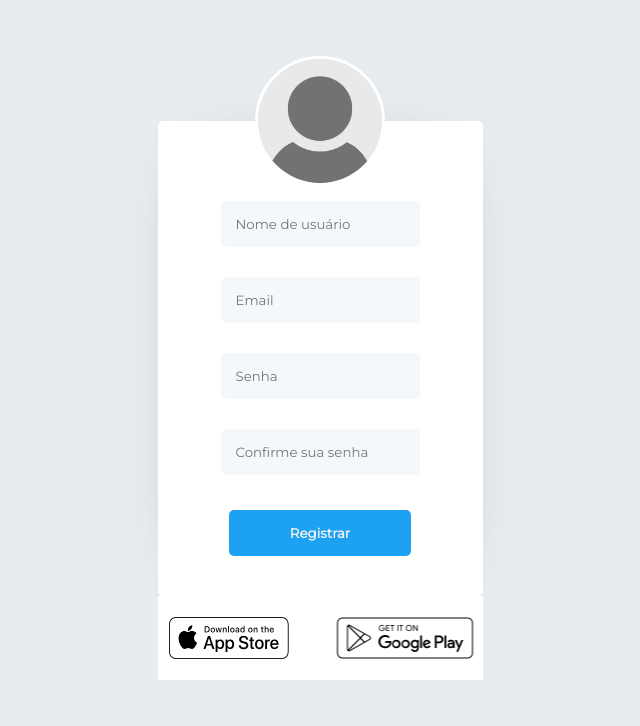
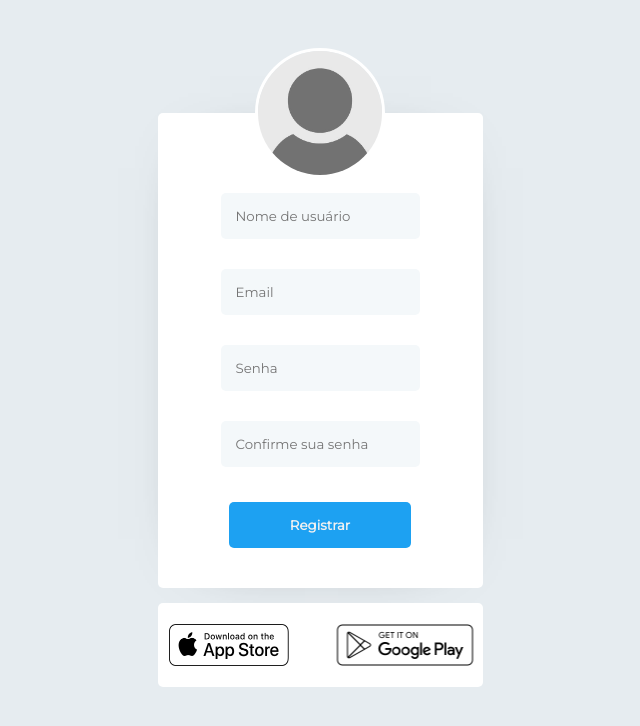
Before and after one commit to PoorlyDefinedBehaviour/twillian, a React (Create React App) app: page /register in a window 1280 px wide. Shown: the top 726 px of the page, without its empty margins (320-960 px from the left). Built offline with nearby package versions, Linux system fonts and the light colour scheme.

Commit message:
Update styles.js

```diff
--- a/src/pages/Register/styles.js
+++ b/src/pages/Register/styles.js
@@ -73,6 +73,8 @@ export const DownloadContainer = styled.div`
   background-color: #fff;
   width: 325px;
   display: flex;
+  margin-top: 15px;
+  border-radius: 5px;
 `;
 
 export const AppStoreImage = styled.img`
```
